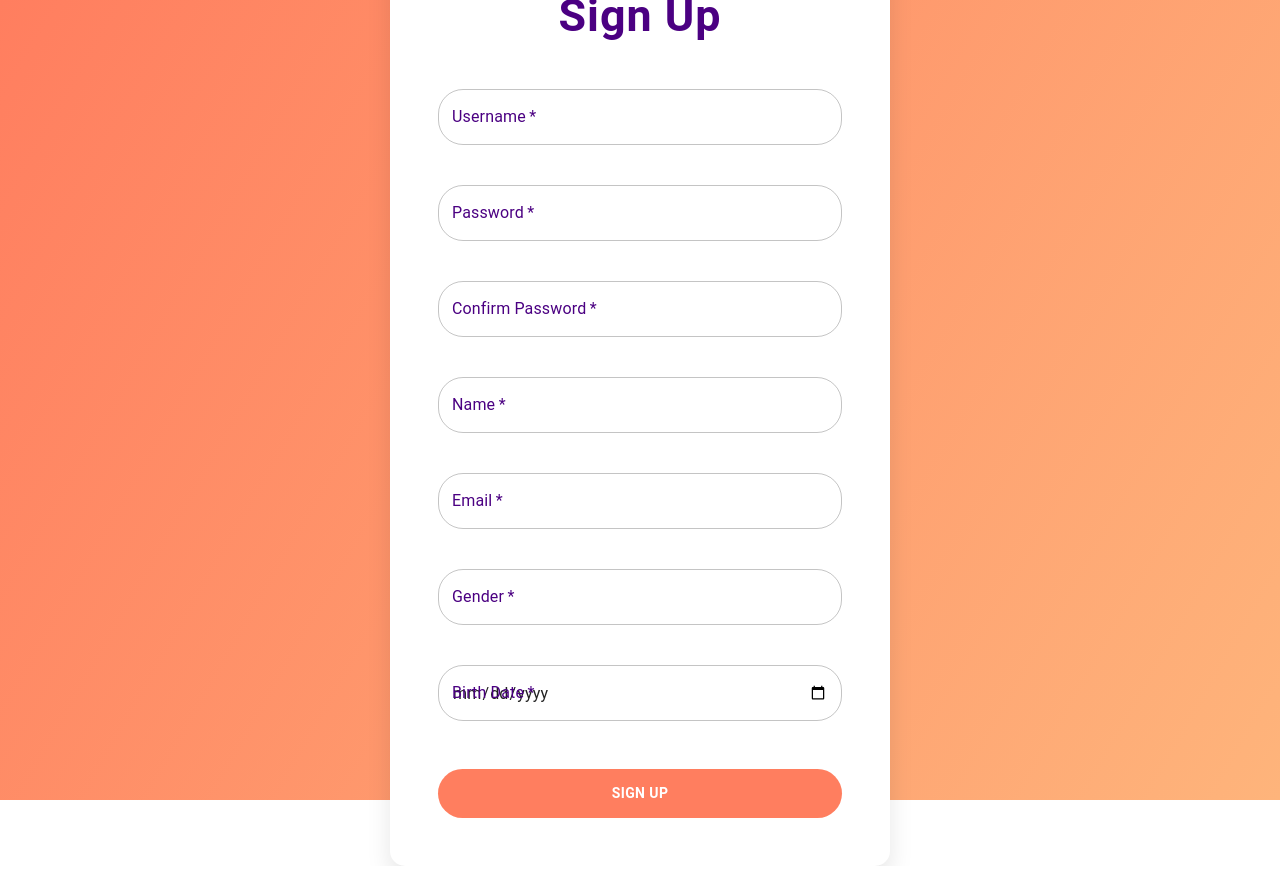
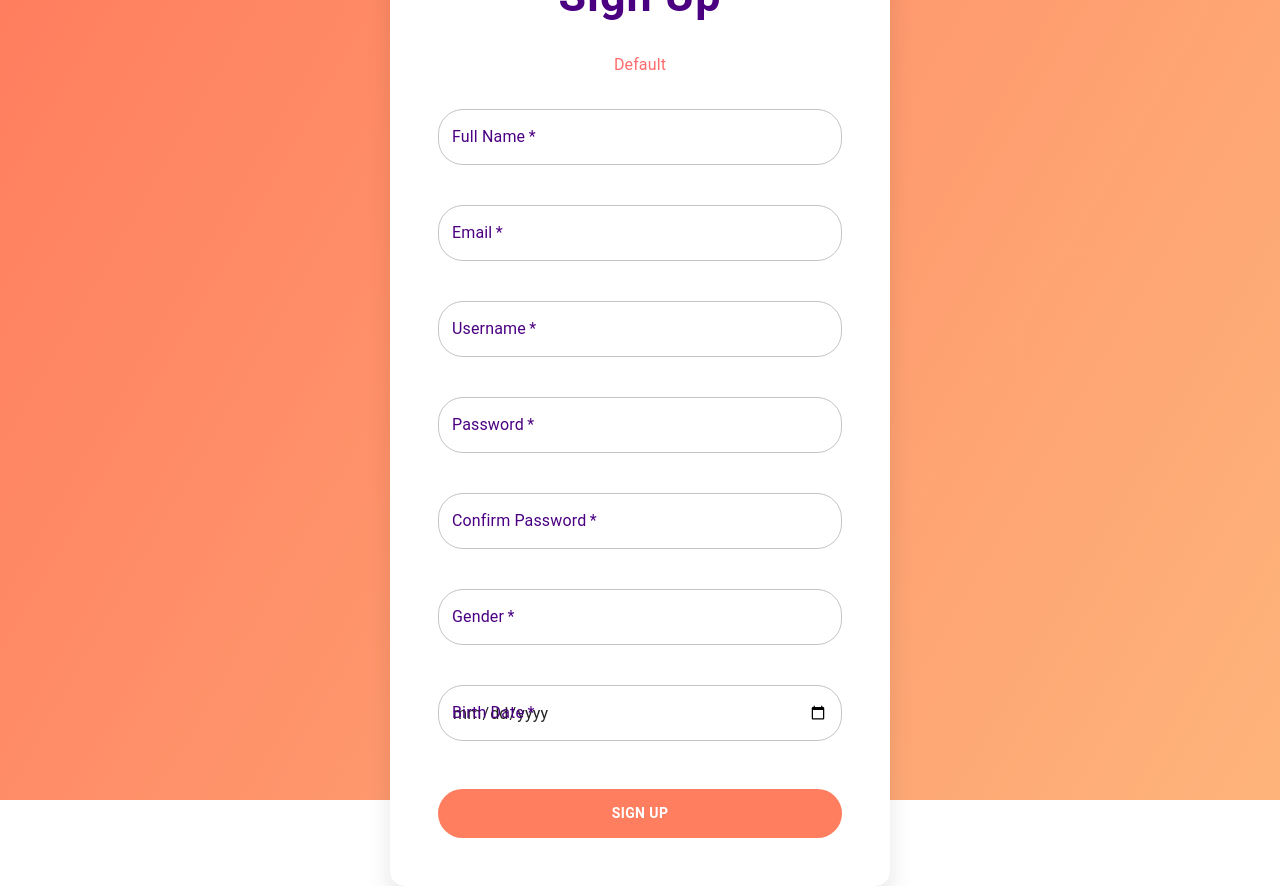
Before and after one commit to sumprj/market_wealth, a Next.js app in the folder frontend/: page /signup in a window 1280 px wide. Built offline with nearby package versions, Linux system fonts and the light colour scheme.

Commit message:
Revert back sign up page

```diff
--- a/frontend/src/app/signup/page.tsx
+++ b/frontend/src/app/signup/page.tsx
@@ -1,15 +1,7 @@
 'use client';
 
 import React, { useState } from 'react';
-import {
-  Container,
-  TextField,
-  Button,
-  Typography,
-  Box,
-  Grid,
-  CircularProgress,
-} from '@mui/material';
+import { Container, TextField, Button, Typography, Box, Grid, CircularProgress } from '@mui/material';
 import { styled } from '@mui/system';
 
 // Styling for the container and form elements
@@ -18,7 +10,7 @@ const FormContainer = styled(Box)({
   justifyContent: 'center',
   alignItems: 'center',
   height: '100vh',
-  background: 'linear-gradient(120deg, #ff7e5f, #feb47b)', // Gradient from pink to orange
+  background: 'linear-gradient(120deg, #ff7e5f, #feb47b)',  // Gradient from pink to orange
   backgroundSize: 'cover',
   backgroundAttachment: 'fixed',
   boxSizing: 'border-box',
@@ -80,17 +72,16 @@ const Signup = () => {
 
   const [loading, setLoading] = useState(false);
   const [error, setError] = useState('');
-  const [passwordError, setPasswordError] = useState('');
+  const [passwordError, setPasswordError] = useState('Default');
 
-  const handleChange = (e) => {
+  const handleChange = (e: React.ChangeEvent<HTMLInputElement>) => {
     setFormData({ ...formData, [e.target.name]: e.target.value });
     if (e.target.name === 'confirmPassword') {
       setPasswordError(''); // Reset error when typing in the confirm password field
     }
-    setError(''); // Reset general error when typing
   };
 
-  const handleSubmit = async (e) => {
+  const handleSubmit = async (e: React.FormEvent) => {
     e.preventDefault();
     setLoading(true);
     setError('');
@@ -103,41 +94,29 @@ const Signup = () => {
       return;
     }
 
-    // Check for empty fields
-    for (const key in formData) {
-      if (formData[key].trim() === '') {
-        setError('All fields are required.');
-        setLoading(false);
-        return;
-      }
-    }
-
     try {
       const response = await fetch('http://localhost:5000/users', {
         method: 'POST',
         headers: {
           'Content-Type': 'application/json',
         },
-        body: JSON.stringify(formData),
+        body: JSON.stringify({
+          username: formData.username,
+          password: formData.password,
+          name: formData.name,
+          email: formData.email,
+          gender: formData.gender,
+          birthDate: formData.birthDate,
+        }),
       });
 
       if (!response.ok) {
-        const data = await response.json();
-        throw new Error(data.message || 'Failed to submit data');
+        throw new Error('Failed to submit data');
       }
 
       alert('Signup successful');
-      setFormData({
-        username: '',
-        password: '',
-        confirmPassword: '',
-        name: '',
-        email: '',
-        gender: '',
-        birthDate: '',
-      });
     } catch (err) {
-      setError(err.message);
+      setError('Something went wrong. Please try again.');
     } finally {
       setLoading(false);
     }
@@ -153,23 +132,15 @@ const Signup = () => {
 
         <form noValidate autoComplete="off" onSubmit={handleSubmit}>
           <Grid container spacing={2}>
-            {Object.keys(formData).map((field, index) => (
-              <Grid item xs={12} key={index}>
+            <Grid item xs={12}>
               <TextField
                 fullWidth
-                  label={
-                    field === 'birthDate'
-                      ? 'Birth Date'
-                      : field === 'confirmPassword'
-                      ? 'Confirm Password'
-                      : field.charAt(0).toUpperCase() + field.slice(1)
-                  }
-                  type={field.includes('password') ? 'password' : field === 'birthDate' ? 'date' : 'text'}
+                label="Full Name"
                 variant="outlined"
                 margin="normal"
                 required
-                  name={field}
-                  value={formData[field]}
+                name="name"
+                value={formData.name}
                 onChange={handleChange}
                 InputLabelProps={{
                   style: { color: '#4B0082' },
@@ -179,7 +150,118 @@ const Signup = () => {
                 }}
               />
             </Grid>
-            ))}
+            <Grid item xs={12}>
+              <TextField
+                fullWidth
+                label="Email"
+                type="email"
+                variant="outlined"
+                margin="normal"
+                required
+                name="email"
+                value={formData.email}
+                onChange={handleChange}
+                InputLabelProps={{
+                  style: { color: '#4B0082' },
+                }}
+                InputProps={{
+                  style: { borderRadius: '25px' },
+                }}
+              />
+            </Grid>
+            <Grid item xs={12}>
+              <TextField
+                fullWidth
+                label="Username"
+                variant="outlined"
+                margin="normal"
+                required
+                name="username"
+                value={formData.username}
+                onChange={handleChange}
+                InputLabelProps={{
+                  style: { color: '#4B0082' },
+                }}
+                InputProps={{
+                  style: { borderRadius: '25px' },
+                }}
+              />
+            </Grid>
+            <Grid item xs={12}>
+              <TextField
+                fullWidth
+                label="Password"
+                type="password"
+                variant="outlined"
+                margin="normal"
+                required
+                name="password"
+                value={formData.password}
+                onChange={handleChange}
+                InputLabelProps={{
+                  style: { color: '#4B0082' },
+                }}
+                InputProps={{
+                  style: { borderRadius: '25px' },
+                }}
+              />
+            </Grid>
+            <Grid item xs={12}>
+              <TextField
+                fullWidth
+                label="Confirm Password"
+                type="password"
+                variant="outlined"
+                margin="normal"
+                required
+                name="confirmPassword"
+                value={formData.confirmPassword}
+                onChange={handleChange}
+                InputLabelProps={{
+                  style: { color: '#4B0082' },
+                }}
+                InputProps={{
+                  style: { borderRadius: '25px' },
+                }}
+              />
+            </Grid>
+            <Grid item xs={12}>
+              <TextField
+                fullWidth
+                label="Gender"
+                variant="outlined"
+                margin="normal"
+                required
+                name="gender"
+                value={formData.gender}
+                onChange={handleChange}
+                InputLabelProps={{
+                  style: { color: '#4B0082' },
+                }}
+                InputProps={{
+                  style: { borderRadius: '25px' },
+                }}
+              />
+            </Grid>
+            <Grid item xs={12}>
+              <TextField
+                fullWidth
+                label="Birth Date"
+                type="date"
+                variant="outlined"
+                margin="normal"
+                required
+                name="birthDate"
+                value={formData.birthDate}
+                onChange={handleChange}
+                InputLabelProps={{
+                  style: { color: '#4B0082' },
+                }}
+                InputProps={{
+                  style: { borderRadius: '25px' },
+                }}
+              />
+            </Grid>
             <Grid item xs={12}>
               <StyledButton type="submit" fullWidth disabled={loading}>
                 {loading ? <CircularProgress size={24} color="inherit" /> : 'Sign Up'}
```
Lines whose indentation alone changed are shown as unchanged.
